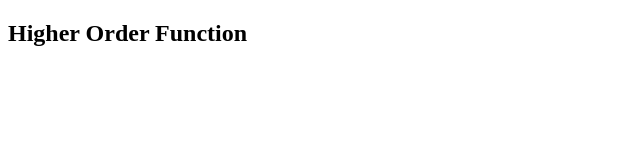
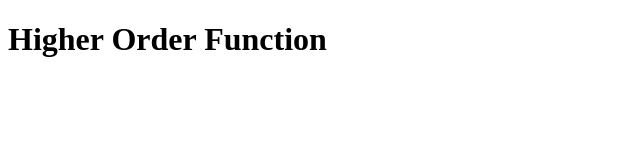
Before and after one commit to siddhiBhosale18/HigherOrderFunctions, a plain HTML site: page index.html in a window 1280 px wide. Shown: the whole page, without its empty margins (0-640 px from the left). Drawn offline with Linux system fonts and the light colour scheme.

Commit message:
Higher Oredr function

```diff
--- a/index.html
+++ b/index.html
@@ -10,7 +10,7 @@
 <body>
     <script src="./app.js"></script>
 
-    <h2>Higher Order Function</h2>
+    <h1>Higher Order Function</h1>
 </body>
 
 </html>
```
